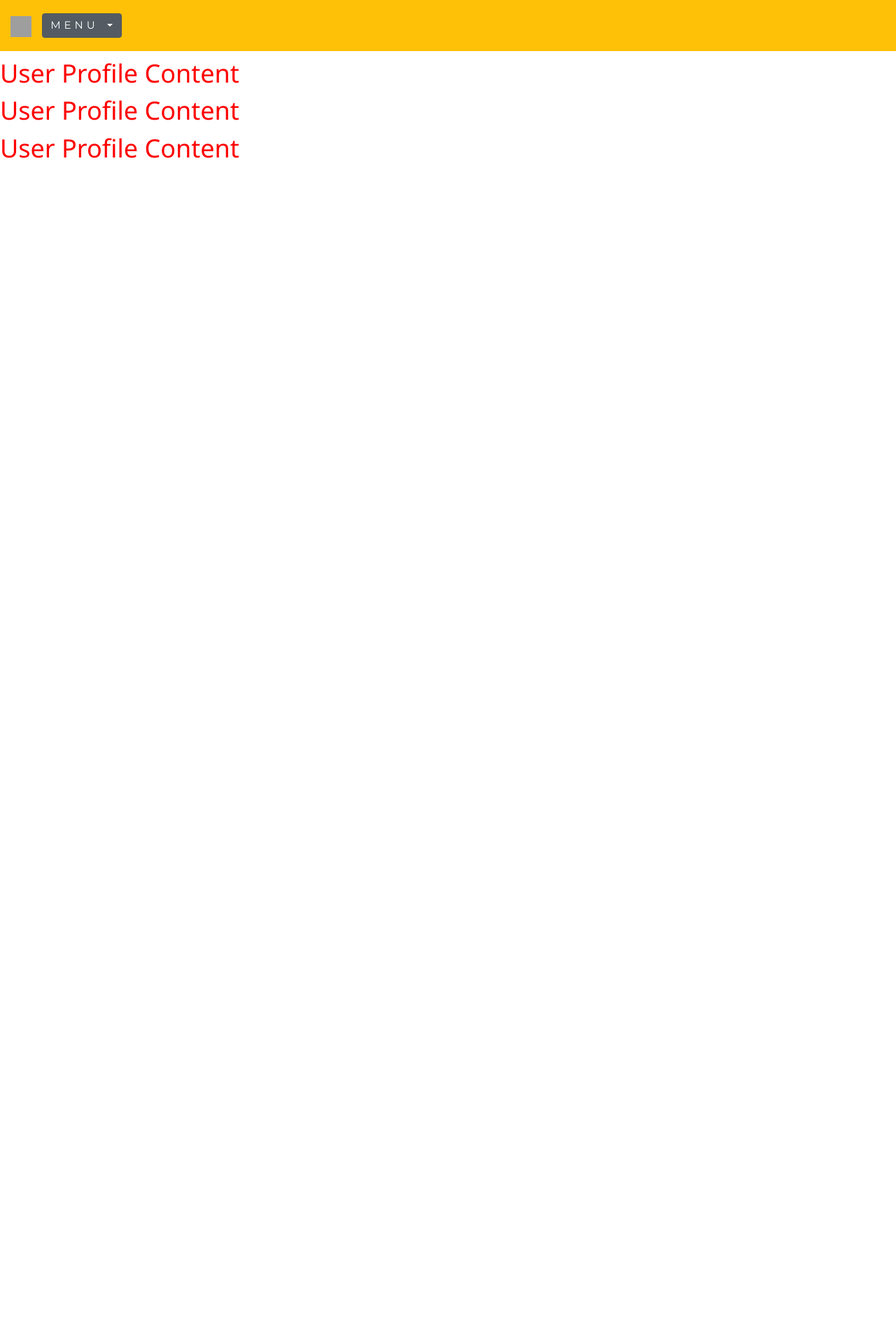
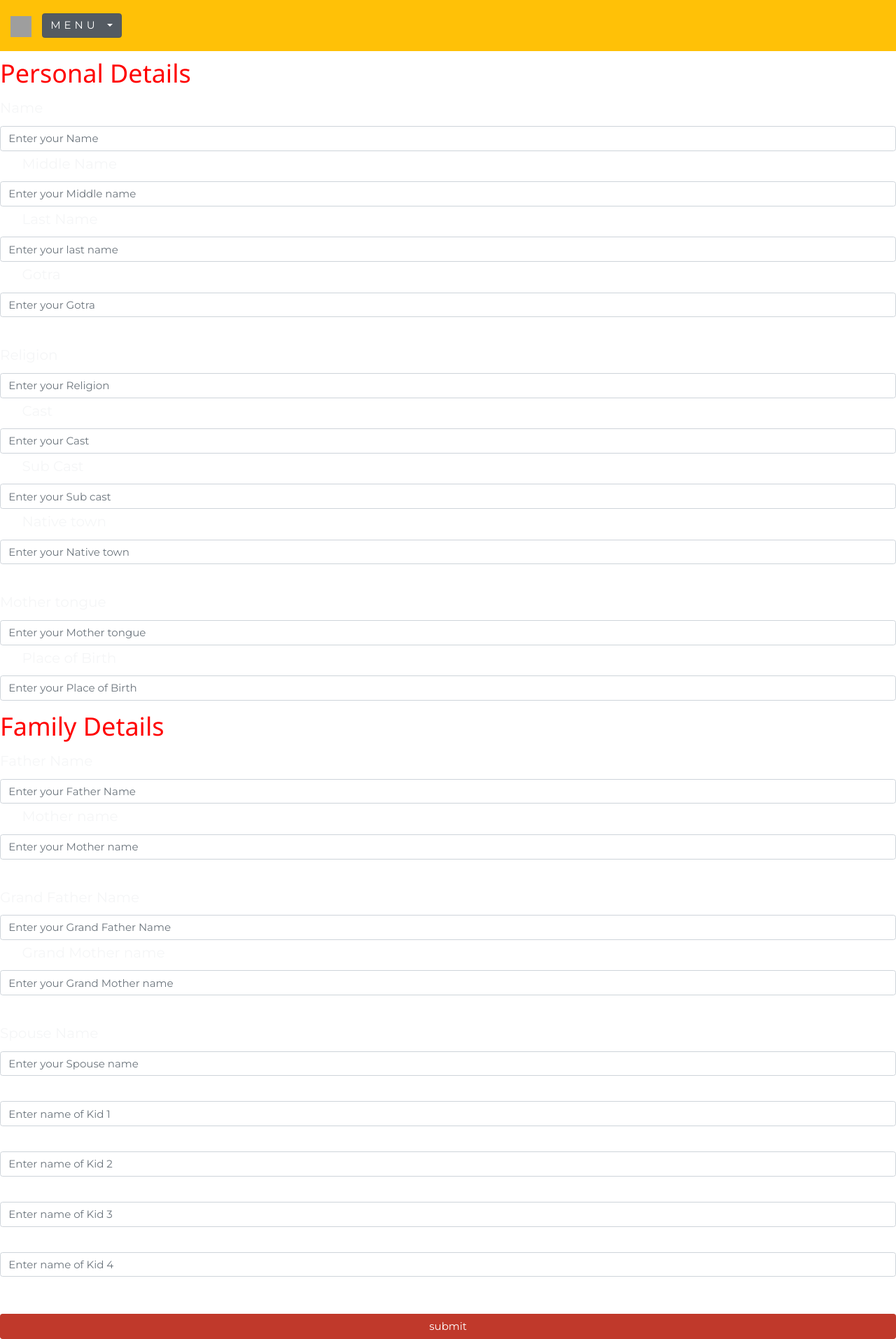
Before and after one commit to harender44/family-project, a Flask app: page /user/profile in a window 1280 px wide. Shown: the whole page at 70% size. Before the commit the page ends 226 px from the top, so only its background shows below. Run offline with Flask 2, Linux system fonts and the light colour scheme; some libraries are stand-ins or nearby versions; grey boxes are pictures that could not be loaded.

Commit message:
initial changes

```diff
--- a/app/templates/user/profile.html
+++ b/app/templates/user/profile.html
@@ -2,12 +2,72 @@
 
 {% block user_content %}
 
-<h1>User Profile Content</h1>
-<h1>User Profile Content</h1>
-<h1>User Profile Content</h1>
 
 {% if user %}
+<form method="post" enctype="multipart/form-data">
+    <h1>Personal Details </h1>
+    <div class="form-group">
+        <label for="Sur name">Name</label>
+        <input type="text" class="form-control" name="name" placeholder="Enter your Name">&nbsp; &nbsp; &nbsp;
 
+        <label for="Middle name">Middle Name</label>
+        <input type="text" class="form-control" name="Middle_name" placeholder="Enter your Middle name">&nbsp; &nbsp; &nbsp;
+
+        <label for="Last name">Last Name</label>
+        <input type="text" class="form-control" name="l_name" placeholder="Enter your last name">&nbsp; &nbsp; &nbsp;
+
+
+        <label for="Gotra">Gotra</label>
+        <input type="text" class="form-control" name="Gotra" placeholder="Enter your Gotra">&nbsp; &nbsp; &nbsp;<br>
+
+
+        <label for="Religion">Religion</label>
+        <input type="text" class="form-control" name="Religion" placeholder="Enter your Religion">&nbsp; &nbsp; &nbsp;
+
+
+        <label for="Cast">Cast</label>
+        <input type="text" class="form-control" name="Cast" placeholder="Enter your Cast">&nbsp; &nbsp; &nbsp;
+
+
+        <label for="Sub cast">Sub Cast</label>
+        <input type="text" class="form-control" name="Sub cast" placeholder="Enter your Sub cast">&nbsp; &nbsp; &nbsp;
+
+
+        <label for="Native town">Native town</label>
+        <input type="text" class="form-control" name="Native town" placeholder="Enter your Native town">&nbsp; &nbsp; &nbsp;<br>
+
+
+        <label for="Mother tongue">Mother tongue</label>
+        <input type="text" class="form-control" name="Mother tongue" placeholder="Enter your Mother tongue">&nbsp; &nbsp; &nbsp;
+
+
+        <label for="Place of Birth">Place of Birth</label>
+        <input type="text" class="form-control" name="Place of Birth" placeholder="Enter your Place of Birth">
+    </div>
+    <h1>Family Details </h1>
+    <div class="form-group">
+        <label for="Father name">Father Name</label>
+        <input type="text" class="form-control" name="Father Name" placeholder="Enter your Father Name">&nbsp; &nbsp; &nbsp;
+
+        <label for="Mother name">Mother name</label>
+        <input type="text" class="form-control" name="Mother name" placeholder="Enter your Mother name"><br>
+
+        <label for="Grand Father name">Grand Father Name</label>
+        <input type="text" class="form-control" name="Grand Father Name" placeholder="Enter your Grand Father Name">&nbsp; &nbsp; &nbsp;
+
+        <label for="Grand Mother name">Grand Mother name</label>
+        <input type="text" class="form-control" name="Grand Mother name" placeholder="Enter your Grand Mother name"><br>
+
+        <label for="Spouse name">Spouse Name</label>
+        <input type="text" class="form-control" name="Spouse name" placeholder="Enter your Spouse name"><br>
+
+        <input type="text" class="form-control" name="Kid 1" placeholder="Enter name of Kid 1">&nbsp; &nbsp; &nbsp;
+        <input type="text" class="form-control" name="Kid 2" placeholder="Enter name of Kid 2">&nbsp; &nbsp; &nbsp;
+        <input type="text" class="form-control" name="Kid 3" placeholder="Enter name of Kid 3">&nbsp; &nbsp; &nbsp;
+        <input type="text" class="form-control" name="Kid 4" placeholder="Enter name of Kid 4">&nbsp; &nbsp; &nbsp;
+    </div>
+    <button type="submit" class="btn login_btn">submit</button>
+  </form>
 
 
 
```
Also changed, not shown: app/models.py (+26 -0 lines), app/development.db.
